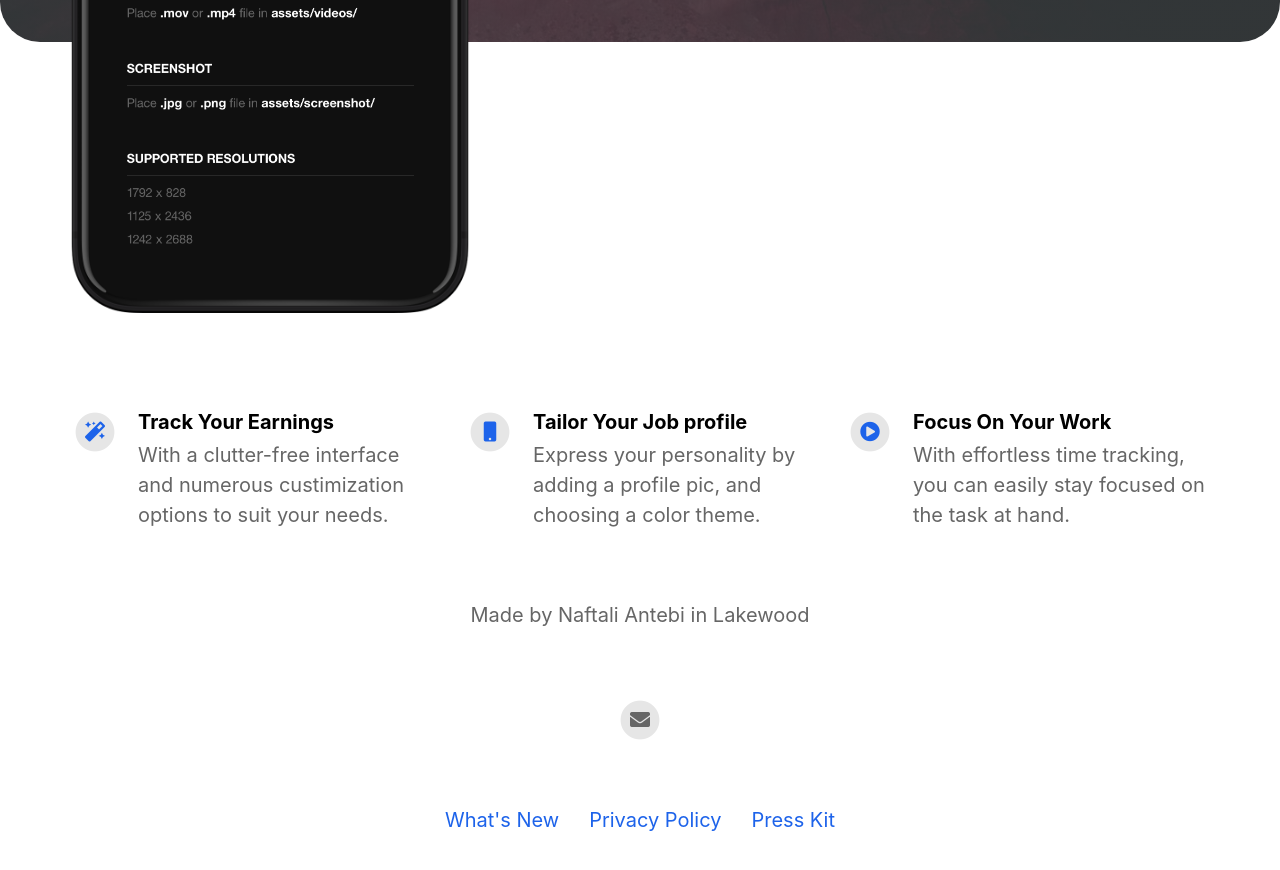
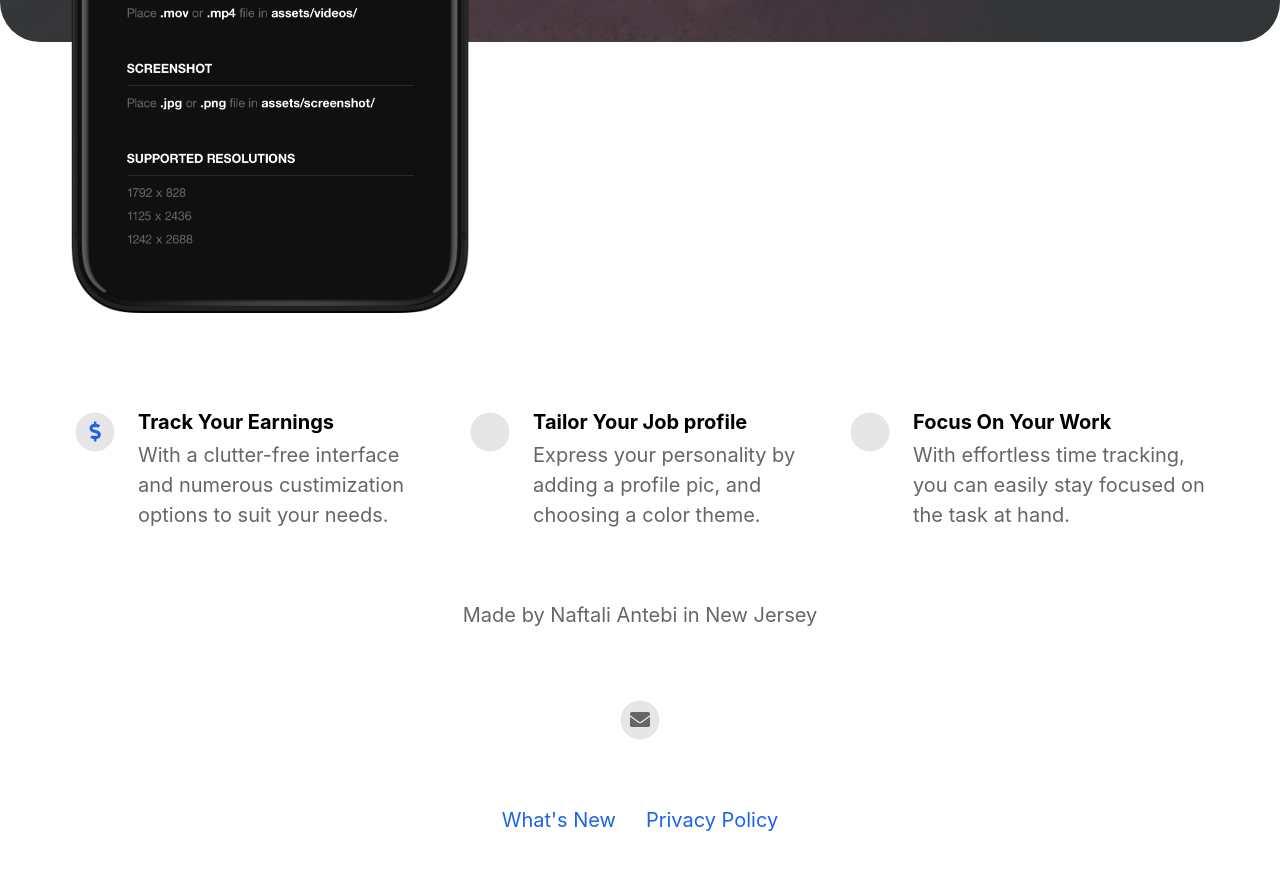
Before and after one commit to SwiftDevStudent/mtwtf, a Jekyll site: the page built from index.html, in a window 1280 px wide and 900 px high, scrolled down 672 px. Shown: the top 870 px of the window. Built offline with Jekyll 4.4.1, drawn with Linux system fonts in a browser that asks for light colours; nearby versions of some CDN libraries.

Commit message:
Update _config.yml

```diff
--- a/_config.yml
+++ b/_config.yml
@@ -7,7 +7,7 @@ ios_app_country                           : us
 
 appstore_link                             :                                           # Automatically populates if not set and if iOS app ID is set. Otherwise enter manually.
 playstore_link                            :                                           # Enter Google Play Store URL.
-presskit_download_link                    : https://mtwtf.app/                                          # Enter a link to downloadable file or (e.g. public Dropbox link to a .zip file).
+presskit_download_link                    :                                           # Enter a link to downloadable file or (e.g. public Dropbox link to a .zip file).
                                                                                       # Or upload your press kit file to assets and set path accordingly (e.g. "assets/your_press_kit.zip").
 
 app_icon                                  : # assets/appicon.png                      # Automatically populates if not set and if iOS app ID is set.  Otherwise enter path to icon file manually.
@@ -22,7 +22,7 @@ enable_smart_app_banner                   : true
 # Information About Yourself
 your_name                                 : Naftali Antebi
 your_link                                 :
-your_city                                 : Lakewood
+your_city                                 : New Jersey
 email_address                             : feedback@mtwtf.app
 facebook_username                         :
 instagram_username                        :
@@ -37,15 +37,15 @@ features                                  :
 
   - title                                 : Track Your Earnings
     description                           : With a clutter-free interface and numerous custimization options to suit your needs.
-    fontawesome_icon_name                 : magic
+    fontawesome_icon_name                 : dollar-sign
 
   - title                                 : Tailor Your Job profile
     description                           : Express your personality by adding a profile pic, and choosing a color theme.
-    fontawesome_icon_name                 : mobile
+    fontawesome_icon_name                 : paintbrush
 
   - title                                 : Focus On Your Work
     description                           : With effortless time tracking, you can easily stay focused on the task at hand.
-    fontawesome_icon_name                 : play-circle
+    fontawesome_icon_name                 : pen-to-square
 
   - title                                 : # New Feature Title
     description                           : # New Feature Description
```
